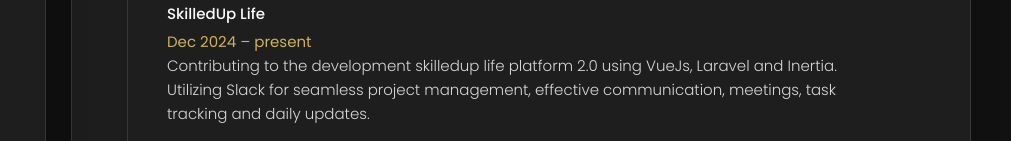
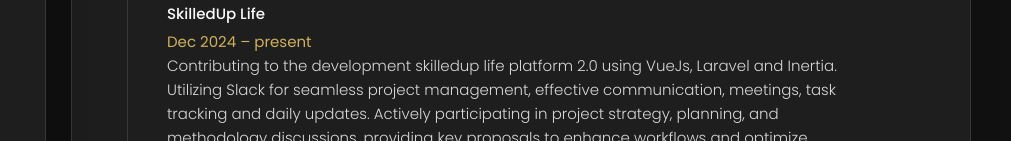
Before and after one commit to Shovickbarua/portfolio-website, a plain HTML site: page index.html in a window 1280 px wide. Both pictures are taken after a click on the button "Resume". Shown: the part 659-800 px from the top of the page, 269-1280 px from the left. Drawn offline with nearby package versions, Linux system fonts and the light colour scheme.

Commit message:
new data added

```diff
--- a/index.html
+++ b/index.html
@@ -611,6 +611,7 @@
               <p class="timeline-text">
                 Contributing to the development skilledup life platform 2.0 using VueJs, Laravel and Inertia.
                 Utilizing Slack for seamless project management, effective communication, meetings, task tracking and daily updates.
+                Actively participating in project strategy, planning, and methodology discussions, providing key proposals to enhance workflows and optimize development processes.
               </p>
 
             </li>
```
